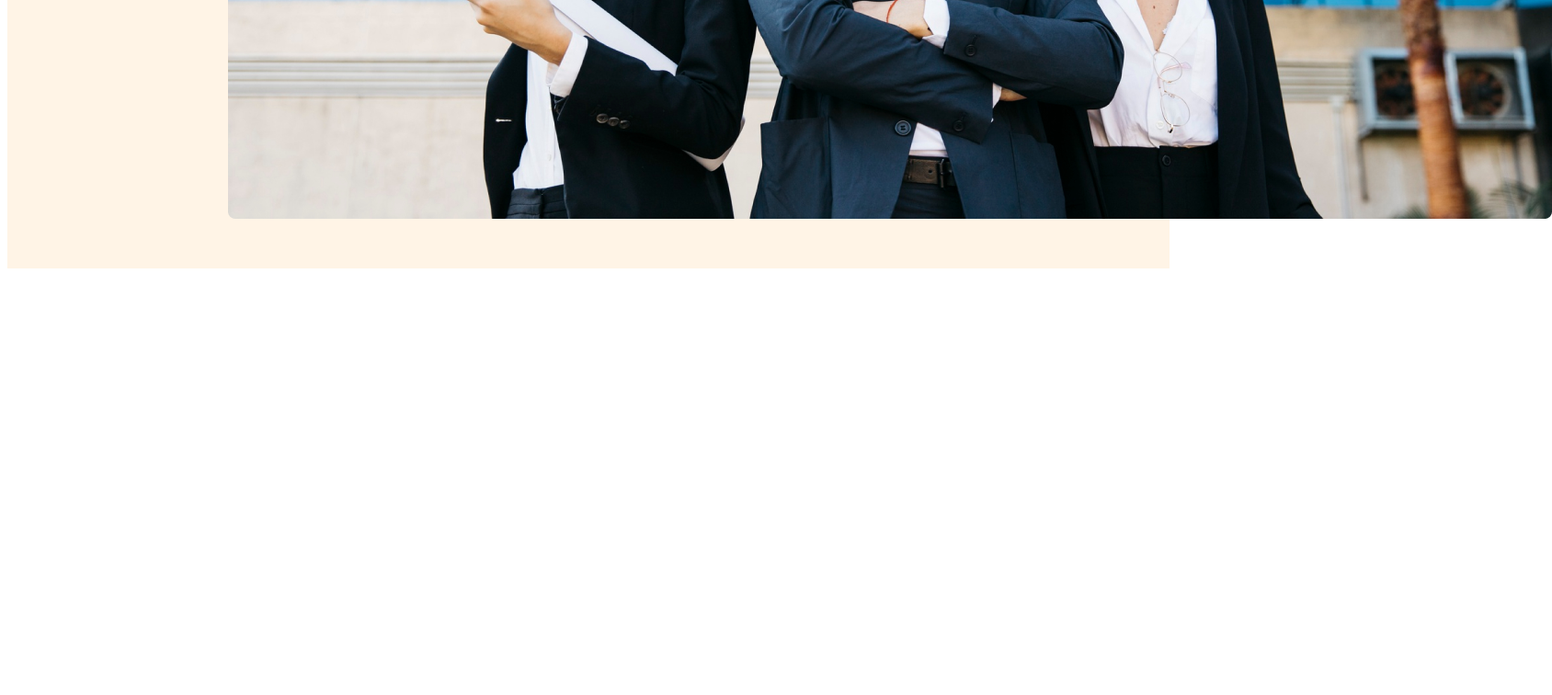
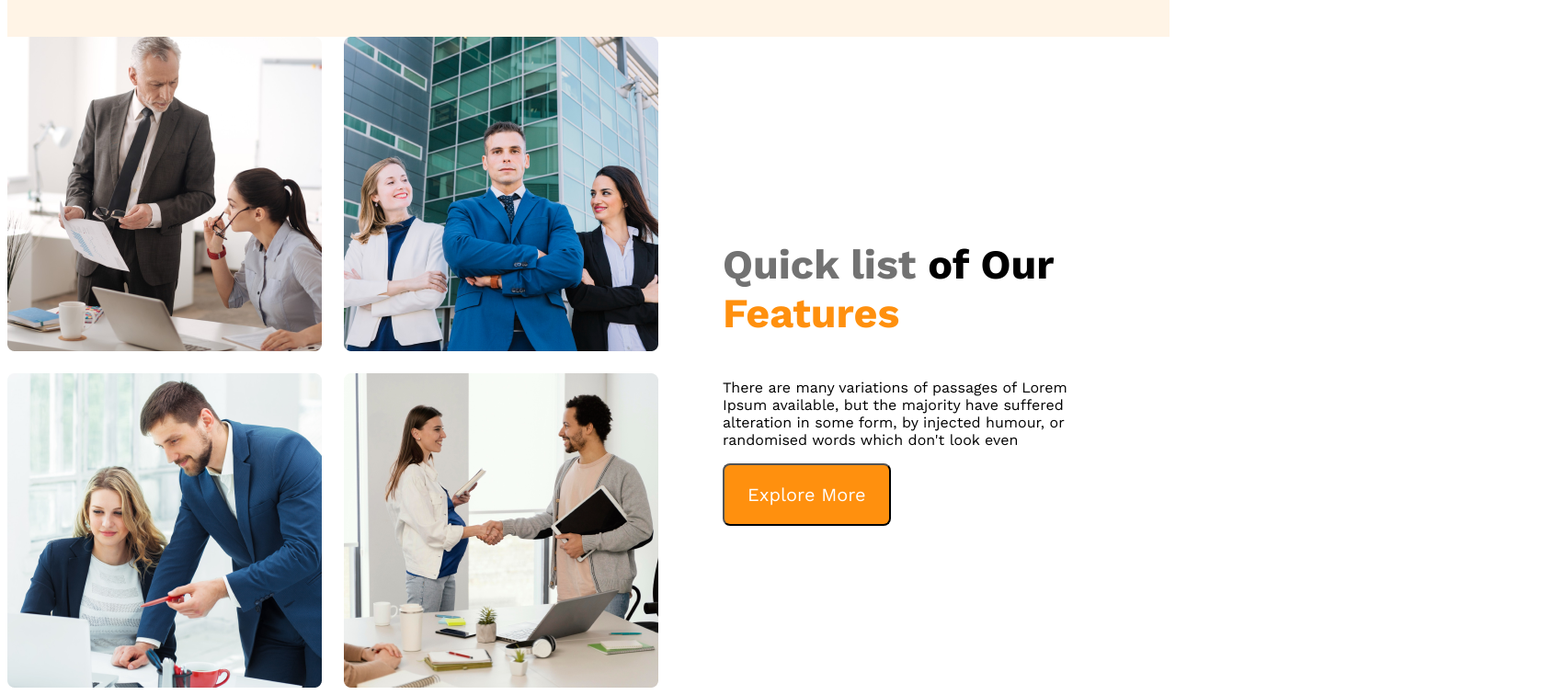
Before and after one commit to ashimsarkar1512/G3-Architects-website, a plain HTML site: page index.html in a window 1280 px wide. Shown: the part 975-1731 px from the top of the page at 92% size, 1688 px wide, since content can reach past the window. Before the commit the page ends 1275 px from the top, so only its background shows below. Drawn offline with nearby package versions, Linux system fonts and the light colour scheme.

Commit message:
featured content added

```diff
--- a/index.html
+++ b/index.html
@@ -24,10 +24,26 @@
 
                 <button class="btn-primary">Explore More</button>
                 </div>
-                <img src="images/banner.png" alt="">
-              </div>
+
+                  <img class="banner-img" src="images/banner.png" alt="">
+
             </header>
             <main>
+              <section class="teams-container">
+                <div class="teams-img-container">
+                  <img src="images/team1.png" alt="">
+                  <img src="images/team2.png" alt="">
+                  <img src="images/team3.png" alt="">
+                  <img src="images/team4.png" alt="">
+
+                </div>
+                <div class="teams-content">
+                  <h3 class="teams-title"> <span class="quick-list">Quick list</span> <span class=""> of Our</span> <span class="text-feature">Features</span></h3>
+                  <p class="teams-description">There are many variations of passages of Lorem Ipsum available, but the majority have suffered alteration in some form, by injected humour, or randomised words which don't look even</p>
+                  <button class="btn-primary">Explore More</button>
+
+                </div>
+              </section>
 
 
             </main>
--- a/styles/Architect.css
+++ b/styles/Architect.css
@@ -1,47 +1,121 @@
-
 @import url('https://fonts.googleapis.com/css2?family=Work+Sans:wght@400;500;600;700;800&display=swap');
 
-  *{
+* {
   font-family: 'Work Sans', sans-serif;
 }
 
-  header{
-    background-color:rgba(255, 144, 14, 0.10);
+header {
+  background-color: rgba(255, 144, 14, 0.10);
   padding: 50px 240px;
+
+
 }
-  nav{
+
+.btn-primary {
+  border-radius: 8px;
+  font-size: 1.25rem;
+  color: #FFF;
+  text-align: center;
+  background: #FF900E;
+  padding: 20px 25px;
+  cursor: pointer;
+}
+
+
+
+nav {
   display: flex;
   justify-content: space-between;
   align-items: center;
 }
-  .nav-title{
+
+.nav-title {
   font-size: 2.8rem;
   font-weight: 700px;
 }
-  nav>ul{
+
+nav>ul {
   display: flex;
 }
-  nav li{
+
+nav li {
   list-style: none;
   margin-right: 30px;
   font-weight: 500;
   font-size: 1rem;
 }
-  nav li a{
+
+nav li a {
   text-decoration: none;
   color: #424242;
 
 }
-  .banner-contant{
+
+.banner-contant {
   max-width: 800px;
   text-align: center;
   margin: 0 auto;
 }
-  .banner-title{
+
+.banner-title {
   font-size: 4rem;
   font-weight: 700;
   color: #131313;
 }
-  .banner-description{
+
+.banner-description {
   color: #727272;
 }
+.banner-img{
+  width: 100%;
+  margin-top: 20px;
+
+}
+
+
+
+/* responsive media quiery */
+
+@media screen  and (max-width: 576px){
+ header{
+  padding: 10px;
+ }
+ nav{
+  flex-direction: column;
+ }
+}
+
+
+
+
+main{
+  max-width: 1440px;
+  margin: 0 auto;
+
+}
+
+.teams-container{
+  display: flex;
+  align-items: center;
+}
+
+.teams-img-container{
+  display: grid;
+  grid-template-columns: repeat(2, 1fr);
+  gap: 1.5rem;
+}
+.teams-content{
+  padding-left: 70px;
+  padding-right: 70px;
+}
+.teams-title{
+  font-size: 2.8rem;
+}
+.quick-list{
+  color: #727272;
+  font-weight: 500px;
+}
+.text-feature{
+  color: #FF900E;
+  font-weight: 700;
+}
```
Lines whose indentation alone changed are shown as unchanged.
